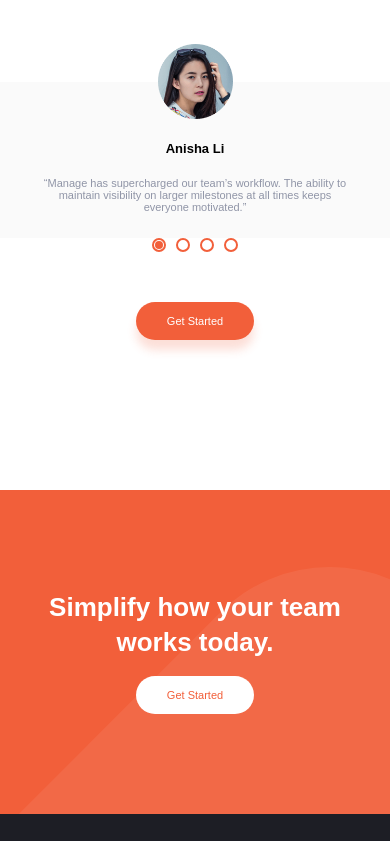
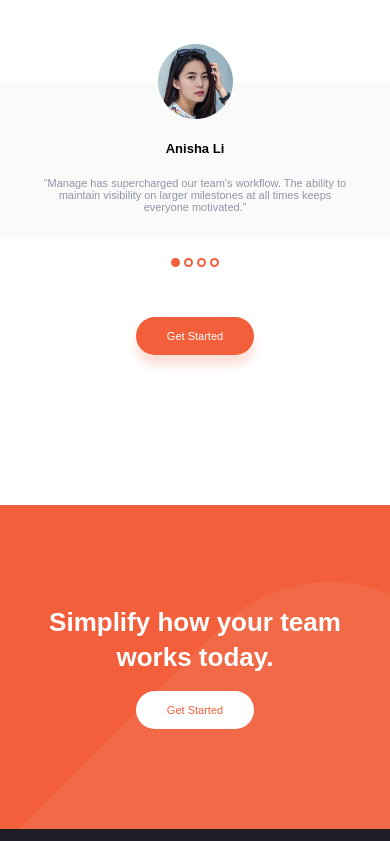
Before and after one commit to sapinder-singh/Manage-Landing-Page-Challenge-FrontendMentor, a React app: page / in a window 390 px wide. Shown: the part 1752-2593 px from the top of the page. Built offline with nearby package versions, Linux system fonts and the light colour scheme; a web font is replaced by a local one.

Commit message:
made changes with indicators

```diff
--- a/src/comps/Testimonials/TestimonialsSection.scss
+++ b/src/comps/Testimonials/TestimonialsSection.scss
@@ -87,27 +87,19 @@ Thus I used '.testimonials-wrapper' for '::before' and 'inner-wrapper' for scrol
 	}
 
 	.testimonials-wrapper .indicators-wrapper {
+		margin-top: 20px;
 		display: flex;
-		flex: row nowrap;
+		flex-flow: row nowrap;
 		justify-content: center;
 
 		div {
-			margin: 0 5px;
-			width: 10px; height: 10px;
+			margin: 0 2px;
+			width: 5px; height: 5px;
 			border-radius: 100%;
 			border: 2px solid get-color(Bright-Red);
 
-			position: relative;
-
-			&.active::before {
-				content: '';
-				position: absolute;
-				top: 0; bottom: 0;
-				left: 0; right: 0;
-				margin: auto;
-				width: 8px; height: 8px;
+			&.active {
 				background: get-color(Bright-Red);
-				border-radius: 100%;
 			}
 		}
 	}
```
